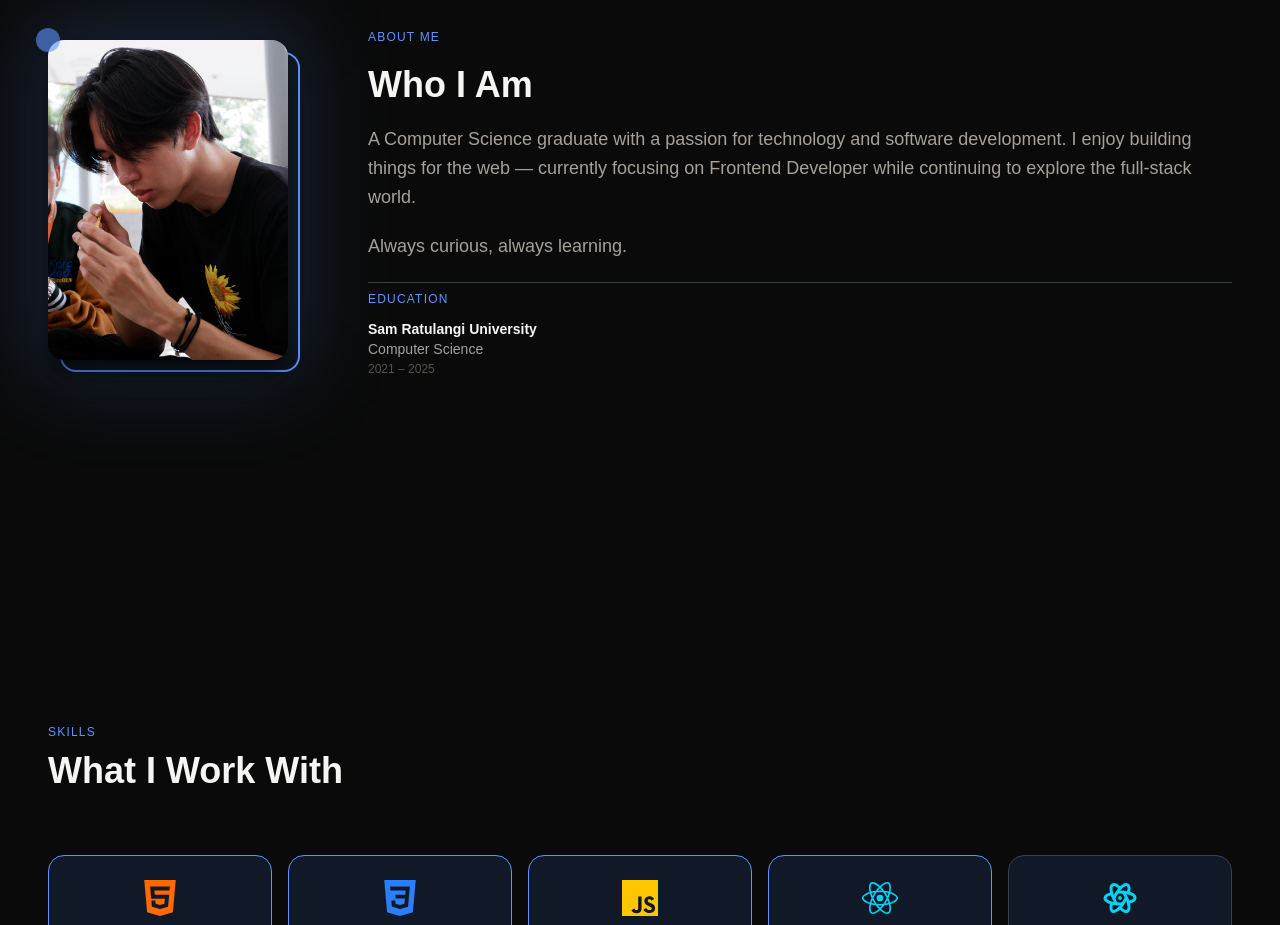
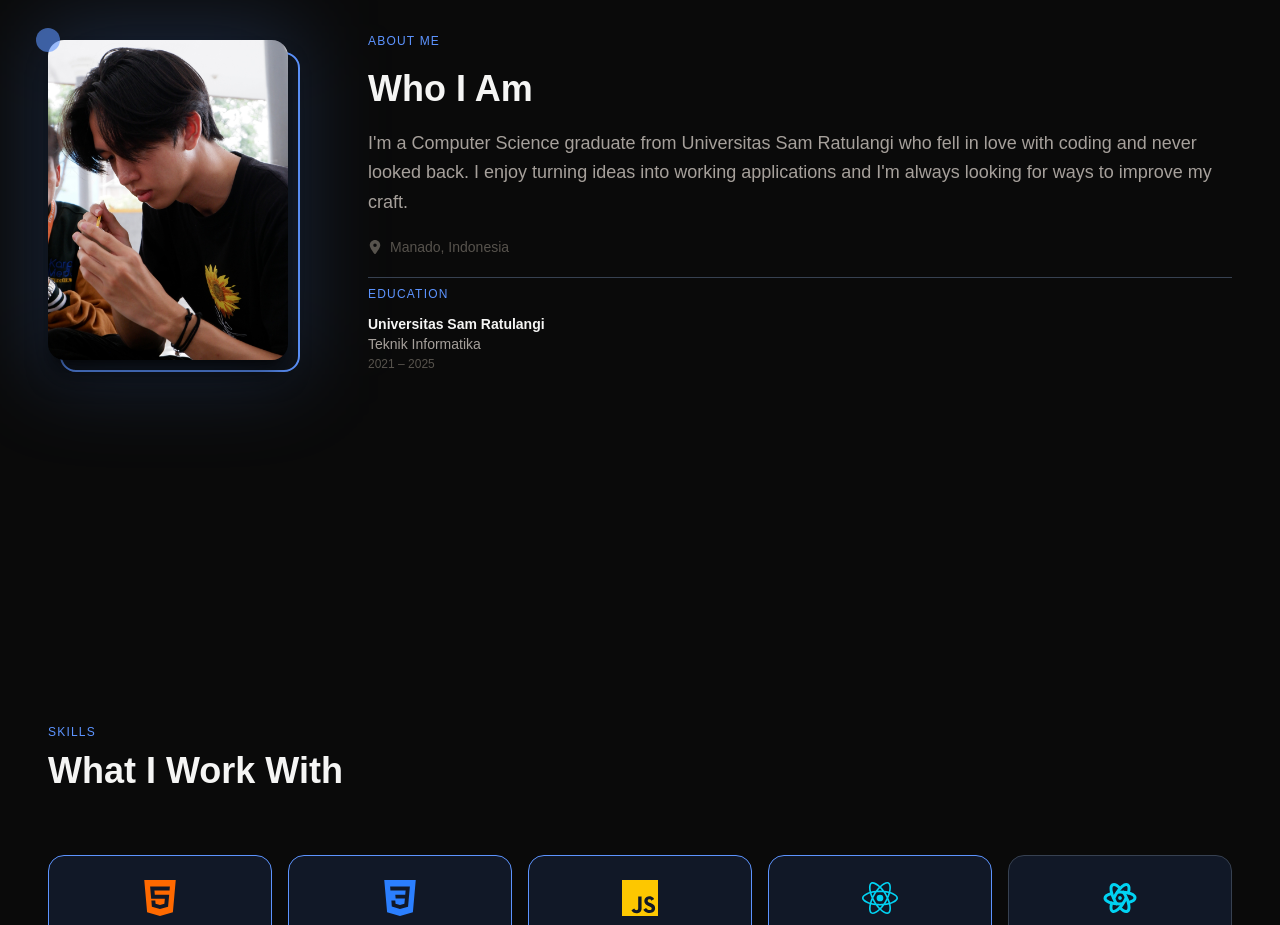
Before and after one commit to yaksokk/samuel-untu-portfolio, a React (Vite) app: page / in a window 1280 px wide. Shown: the part 1000-1925 px from the top of the page. Built offline with nearby package versions, Linux system fonts and the light colour scheme.

Commit message:
fix: update bio and location in About section

```diff
--- a/src/pages/public/About/About.jsx
+++ b/src/pages/public/About/About.jsx
@@ -1,14 +1,15 @@
 import profilePhoto from "@/assets/img/samuel2.jpg";
+import { FaLocationDot } from "react-icons/fa6";
 
 const ABOUT_CONTENT = {
     bio: [
-        "A Computer Science graduate with a passion for technology and software development. I enjoy building things for the web — currently focusing on Frontend Developer while continuing to explore the full-stack world.",
-        "Always curious, always learning.",
+        "I'm a Computer Science graduate from Universitas Sam Ratulangi who fell in love with coding and never looked back. I enjoy turning ideas into working applications and I'm always looking for ways to improve my craft.",
     ],
+    location: "Manado, Indonesia",
     education: [
         {
-            institution: "Sam Ratulangi University",
-            major: "Computer Science",
+            institution: "Universitas Sam Ratulangi",
+            major: "Teknik Informatika",
             year: "2021 – 2025",
         },
     ],
@@ -22,17 +23,9 @@ function About() {
 
                     <div className="w-full md:w-auto shrink-0 animate-slide-right">
                         <div className="relative w-48 h-64 md:w-60 md:h-80 mx-auto md:mx-0">
-
                             <div className="absolute inset-0 rounded-2xl bg-primary/20 dark:bg-primary-dark/20 blur-2xl scale-110 -z-10" />
-
-                            <img
-                                src={profilePhoto}
-                                alt="Samuel Untu"
-                                className="relative w-full h-full object-cover rounded-2xl shadow-xl shadow-black/20 dark:shadow-black/50"
-                            />
-
+                            <img src={profilePhoto} alt="Samuel Untu" className="relative w-full h-full object-cover rounded-2xl shadow-xl shadow-black/20 dark:shadow-black/50" />
                             <div className="absolute -bottom-3 -right-3 w-full h-full rounded-2xl border-2 border-primary dark:border-primary-dark -z-10" />
-
                             <div className="absolute -top-3 -left-3 w-6 h-6 rounded-full bg-primary dark:bg-primary-dark opacity-60" />
                         </div>
                     </div>
@@ -46,13 +39,15 @@ function About() {
                         </h2>
 
                         {ABOUT_CONTENT.bio.map((paragraph, i) => (
-                            <p
-                                key={i}
-                                className={`animate-slide-up text-base md:text-lg text-stone-500 dark:text-stone-400 leading-relaxed ${i === 0 ? "animation-delay-400" : "animation-delay-600"}`}
-                            >
+                            <p key={i} className="animate-slide-up animation-delay-400 text-base md:text-lg text-stone-500 dark:text-stone-400 leading-relaxed">
                                 {paragraph}
                             </p>
                         ))}
+
+                        <p className="animate-slide-up animation-delay-600 text-sm text-stone-400 dark:text-stone-600 flex items-center gap-2">
+                            <FaLocationDot /> {ABOUT_CONTENT.location}
+                        </p>
+
                         <div className="animate-slide-up animation-delay-600 pt-2 border-t border-border dark:border-border-dark">
                             <p className="text-xs font-medium tracking-widest uppercase text-primary dark:text-primary-dark mb-3">
                                 Education
```
